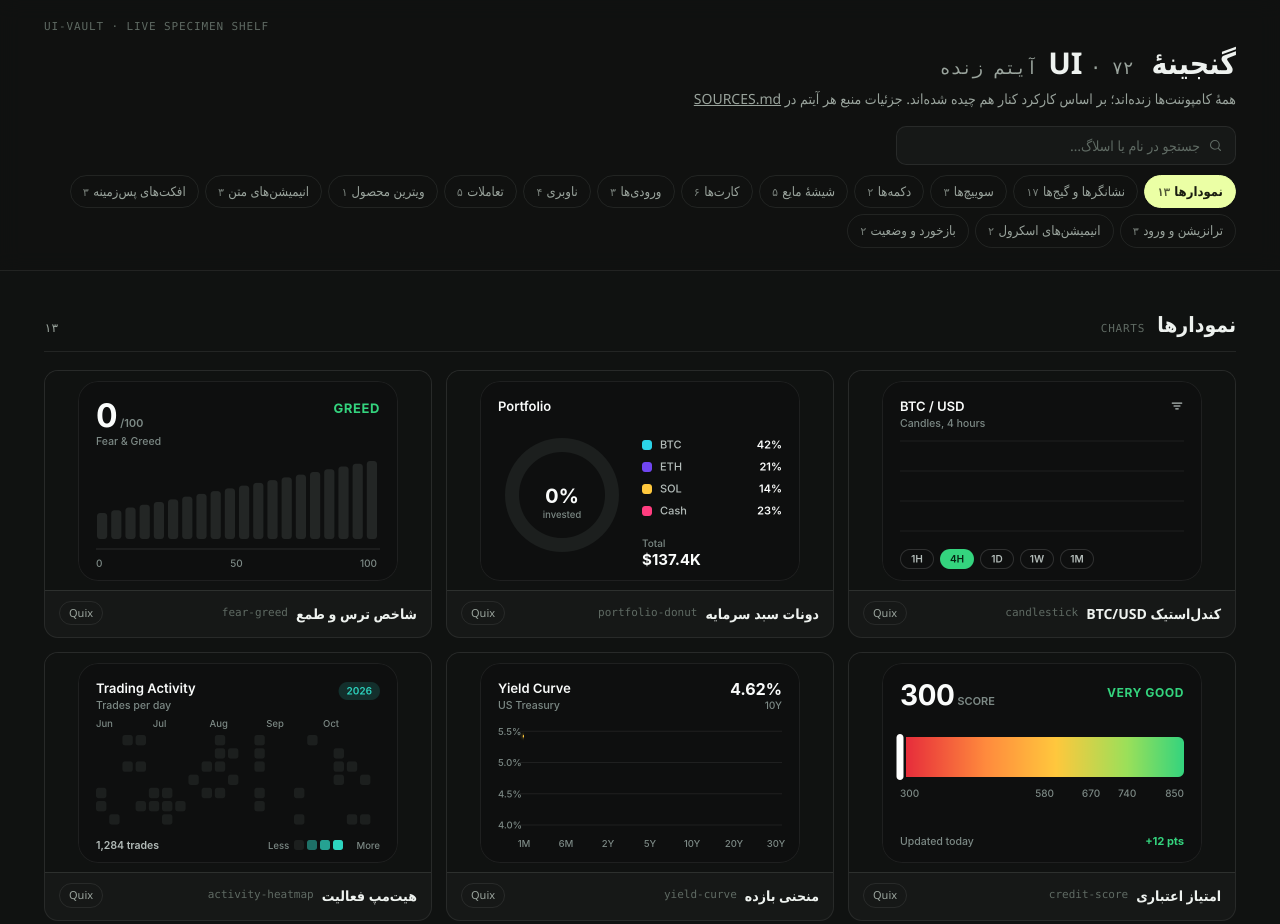
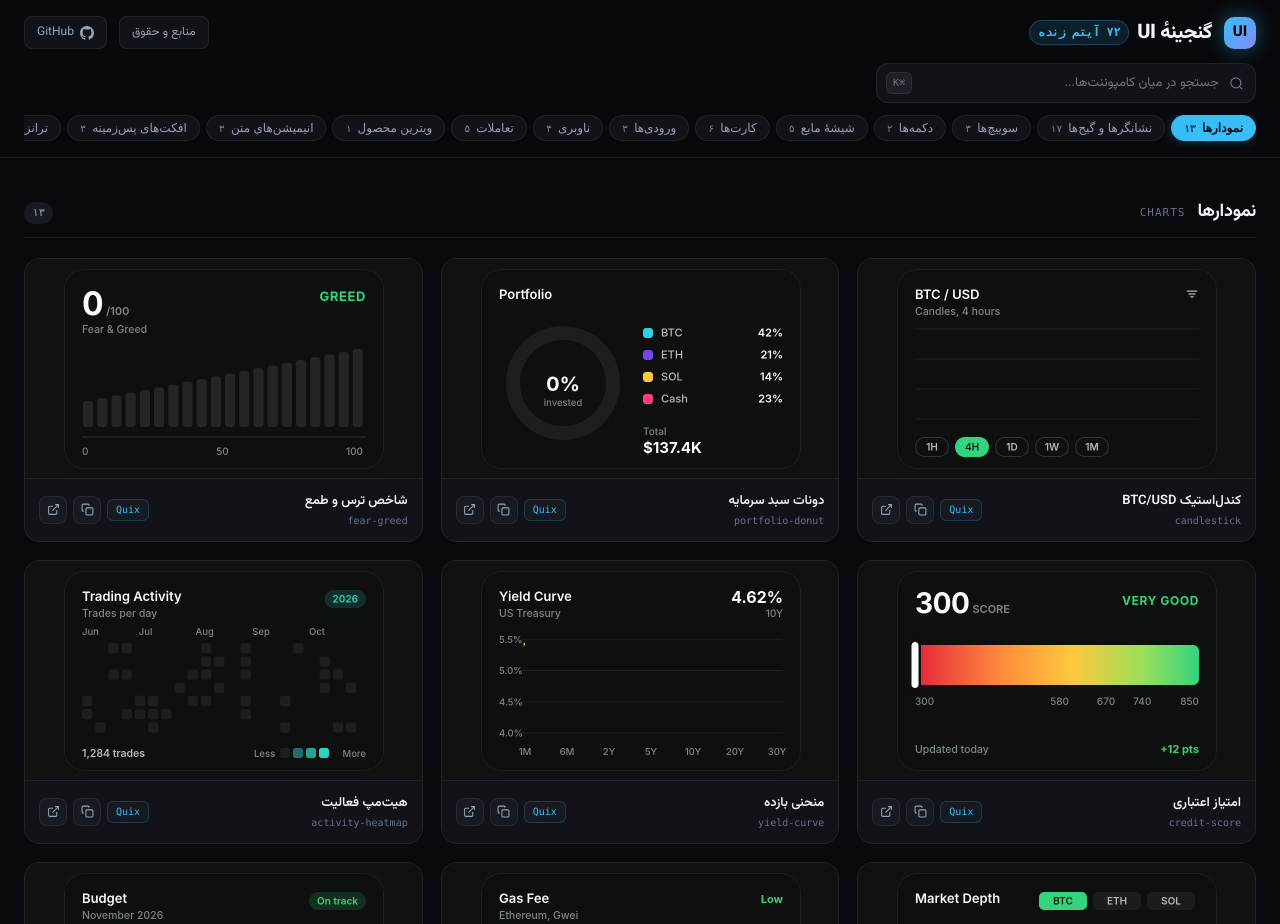
Before and after one commit to ahmadkhanloo/ui-vault, a plain HTML site: page index.html in a window 1280 px wide. Shown: the top 924 px of the page. Drawn offline with Linux system fonts and the light colour scheme.

Commit message:
feat(ui): redesign index.html with sleek glassmorphism, direct open links, path copy, and ⌘K search

```diff
--- a/index.html
+++ b/index.html
@@ -1,182 +1,270 @@
 <!doctype html>
-<html dir="rtl" lang="fa" data-zcode-design>
+<html dir="rtl" lang="fa">
 <head>
 <meta charset="utf-8">
 <meta name="viewport" content="width=device-width, initial-scale=1">
 <link rel="icon" href="data:,">
-<title>گنجینهٔ UI — گالری زنده</title>
+<title>گنجینهٔ UI — ui-vault</title>
+<link rel="preconnect" href="https://fonts.googleapis.com">
+<link rel="preconnect" href="https://fonts.gstatic.com" crossorigin>
+<link href="https://fonts.googleapis.com/css2?family=Plus+Jakarta+Sans:wght@500;600;700;800&family=Vazirmatn:wght@400;500;600;700;800&display=swap" rel="stylesheet">
 <style>
 :root{
-  --bg:#101211;
-  --surface:#161817;
-  --surface-2:#1b1e1c;
-  --fg:#eef2ef;
-  --muted:#9aa49d;
-  --faint:#5f6a63;
-  --border:rgba(255,255,255,.08);
-  --border-strong:rgba(255,255,255,.16);
-  --accent:#ebffa5;
-  --accent-ink:#1a1d10;
-  --font-body:"Vazirmatn","IRANSansX","Segoe UI",Tahoma,sans-serif;
-  --font-mono:"Cascadia Mono",Consolas,ui-monospace,monospace;
-  --radius:14px;
-  --maxw:1240px;
+  --bg:#090A0D;
+  --surface:#111318;
+  --surface-2:#171A21;
+  --surface-hover:#1D212A;
+  --fg:#F1F4F9;
+  --muted:#94A3B8;
+  --faint:#64748B;
+  --border:rgba(255,255,255,0.07);
+  --border-strong:rgba(255,255,255,0.16);
+  --accent:#38BDF8;
+  --accent-glow:rgba(56,189,248,0.25);
+  --font-body:"Vazirmatn","Plus Jakarta Sans",system-ui,-apple-system,sans-serif;
+  --font-mono:ui-monospace,SFMono-Regular,Consolas,monospace;
+  --radius:16px;
+  --maxw:1320px;
 }
-*{box-sizing:border-box}
+*{box-sizing:border-box;margin:0;padding:0}
 html{scroll-behavior:smooth}
 @media (prefers-reduced-motion: reduce){
   html{scroll-behavior:auto}
   *{transition:none !important}
 }
 body{
-  margin:0;background:var(--bg);color:var(--fg);
-  font-family:var(--font-body);font-size:15px;line-height:1.65;
+  background:var(--bg);color:var(--fg);
+  font-family:var(--font-body);font-size:14px;line-height:1.6;
+  min-height:100vh;display:flex;flex-direction:column;
 }
-a{color:inherit}
+a{color:inherit;text-decoration:none}
 
-/* ---------- سرصفحه ---------- */
+/* ---------- هدر شیشه‌ای مدرن ---------- */
 header{
-  position:sticky;top:0;z-index:10;
-  background:rgba(16,18,17,.88);backdrop-filter:blur(10px);
+  position:sticky;top:0;z-index:50;
+  background:rgba(9,10,13,0.85);backdrop-filter:blur(16px);-webkit-backdrop-filter:blur(16px);
   border-bottom:1px solid var(--border);
 }
 .head-inner{
-  max-width:var(--maxw);margin-inline:auto;
-  padding:18px 24px 10px;display:flex;flex-wrap:wrap;align-items:end;gap:10px 18px;
+  max-width:var(--maxw);margin:0 auto;
+  padding:16px 24px 10px;display:flex;flex-direction:column;gap:14px;
 }
-.eyebrow{
-  direction:ltr;unicode-bidi:isolate;
-  font-family:var(--font-mono);font-size:11px;letter-spacing:.08em;
-  color:var(--faint);text-transform:uppercase;margin-inline-end:auto;
+.top-bar{
+  display:flex;align-items:center;justify-content:space-between;gap:16px;
 }
-.title-wrap{flex-basis:100%}
+.brand{display:flex;align-items:center;gap:12px}
+.logo-icon{
+  width:32px;height:32px;border-radius:10px;
+  background:linear-gradient(135deg, #38BDF8, #818CF8);
+  display:flex;align-items:center;justify-content:center;
+  color:#090A0D;font-weight:800;font-size:15px;box-shadow:0 0 20px rgba(56,189,248,0.4);
+}
 h1{
-  margin:0;font-size:30px;line-height:1.15;font-weight:700;letter-spacing:0;
+  font-size:20px;font-weight:800;letter-spacing:-0.4px;
+  display:flex;align-items:center;gap:8px;
 }
 h1 .count{
-  font-family:var(--font-mono);font-weight:400;font-size:18px;color:var(--muted);
-  margin-inline-start:10px;
+  font-family:var(--font-mono);font-size:12px;font-weight:600;
+  color:var(--accent);background:rgba(56,189,248,0.12);
+  padding:2px 8px;border-radius:20px;border:1px solid rgba(56,189,248,0.25);
 }
-.lede{margin:6px 0 0;color:var(--muted);font-size:14px}
+.ext-links{display:flex;align-items:center;gap:12px}
+.github-link{
+  display:flex;align-items:center;gap:6px;font-size:12px;color:var(--muted);
+  padding:6px 12px;border-radius:8px;border:1px solid var(--border);
+  transition:all 0.2s;background:var(--surface);
+}
+.github-link:hover{color:#FFF;border-color:var(--border-strong);background:var(--surface-2)}
+
+/* ابزارهای سرچ و فیلتر */
 .tools{
-  flex-basis:100%;display:flex;flex-wrap:wrap;align-items:center;gap:10px;
-  padding-block:6px 12px;
+  display:flex;align-items:center;gap:12px;flex-wrap:wrap;
 }
-.search{
-  display:flex;align-items:center;gap:8px;
-  background:var(--surface);border:1px solid var(--border);
-  border-radius:10px;padding:7px 12px;min-width:230px;flex:1 1 230px;max-width:340px;
+.search-box{
+  position:relative;display:flex;align-items:center;flex:1 1 260px;max-width:380px;
 }
-.search:focus-within{border-color:var(--accent)}
-.search svg{flex:none;color:var(--faint)}
-.search input{
-  all:unset;width:100%;font-family:var(--font-body);font-size:14px;color:var(--fg);
+.search-icon{
+  position:absolute;right:12px;color:var(--faint);pointer-events:none;
 }
-.search input::placeholder{color:var(--faint)}
-.pills{display:flex;flex-wrap:wrap;gap:6px}
+.search-input{
+  width:100%;background:var(--surface);border:1px solid var(--border);
+  border-radius:12px;padding:9px 36px 9px 48px;
+  font-family:var(--font-body);font-size:13px;color:var(--fg);
+  outline:none;transition:all 0.2s;
+}
+.search-input:focus{
+  border-color:var(--accent);background:var(--surface-2);
+  box-shadow:0 0 16px var(--accent-glow);
+}
+.kbd-shortcut{
+  position:absolute;left:10px;font-family:var(--font-mono);font-size:10px;
+  color:var(--faint);background:rgba(255,255,255,0.06);
+  padding:2px 6px;border-radius:6px;border:1px solid var(--border);
+}
+.pills-scroll{
+  display:flex;align-items:center;gap:6px;overflow-x:auto;padding-bottom:6px;
+  scrollbar-width:none;-ms-overflow-style:none;flex:1 1 100%;
+}
+.pills-scroll::-webkit-scrollbar{display:none}
 .pill{
-  all:unset;cursor:pointer;
-  font-size:13px;color:var(--muted);
-  border:1px solid var(--border);border-radius:999px;
-  padding:5px 12px;transition:color .15s,border-color .15s,background .15s;
+  flex-shrink:0;cursor:pointer;font-size:12px;font-weight:500;
+  color:var(--muted);background:var(--surface);
+  border:1px solid var(--border);border-radius:20px;
+  padding:5px 12px;transition:all 0.2s;display:flex;align-items:center;gap:6px;
 }
-.pill:hover{color:var(--fg);border-color:var(--border-strong)}
-.pill.active{background:var(--accent);color:var(--accent-ink);border-color:var(--accent);font-weight:600}
-.pill .n{font-family:var(--font-mono);font-size:11px;opacity:.75;margin-inline-start:4px}
+.pill:hover{color:#FFF;border-color:var(--border-strong);background:var(--surface-2)}
+.pill.active{
+  background:var(--accent);color:#090A0D;border-color:var(--accent);
+  font-weight:700;box-shadow:0 0 14px var(--accent-glow);
+}
+.pill .badge{
+  font-family:var(--font-mono);font-size:10px;opacity:0.8;
+}
 
-/* ---------- بخش‌ها ---------- */
-main{max-width:var(--maxw);margin-inline:auto;padding:10px 24px 60px}
-section{padding-block:26px 6px;scroll-margin-top:120px}
-.sec-head{display:flex;align-items:baseline;gap:12px;border-bottom:1px solid var(--border);padding-bottom:10px;margin-bottom:18px}
-.sec-head h2{margin:0;font-size:21px;font-weight:700}
+/* ---------- محتوای اصلی ---------- */
+main{max-width:var(--maxw);margin:0 auto;padding:24px 24px 80px;width:100%}
+section{padding-block:16px 8px;scroll-margin-top:140px}
+.sec-head{
+  display:flex;align-items:baseline;gap:12px;
+  border-bottom:1px solid var(--border);padding-bottom:10px;margin-bottom:20px;
+}
+.sec-head h2{font-size:18px;font-weight:700;letter-spacing:-0.2px}
 .sec-head .latin{
-  direction:ltr;unicode-bidi:isolate;
-  font-family:var(--font-mono);font-size:11px;letter-spacing:.07em;color:var(--faint);text-transform:uppercase;
+  direction:ltr;font-family:var(--font-mono);font-size:11px;
+  color:var(--faint);text-transform:uppercase;letter-spacing:1px;
 }
-.sec-head .c{font-family:var(--font-mono);font-size:12px;color:var(--muted);margin-inline-start:auto}
-.sec-empty{color:var(--faint);font-size:13px;padding-block:8px}
+.sec-head .c{
+  font-family:var(--font-mono);font-size:11px;color:var(--muted);
+  margin-inline-start:auto;background:var(--surface-2);padding:2px 8px;border-radius:12px;
+}
 
+/* شبکه کارت‌ها */
 .grid{
-  display:grid;gap:14px;
-  grid-template-columns:repeat(auto-fill,minmax(300px,1fr));
+  display:grid;gap:18px;
+  grid-template-columns:repeat(auto-fill,minmax(310px,1fr));
 }
 figure.card{
-  all:unset;display:flex;flex-direction:column;
+  display:flex;flex-direction:column;
   background:var(--surface);border:1px solid var(--border);border-radius:var(--radius);
-  overflow:hidden;transition:border-color .15s,transform .15s;
+  overflow:hidden;transition:all 0.25s cubic-bezier(0.16,1,0.3,1);position:relative;
 }
-figure.card:hover{border-color:var(--border-strong);transform:translateY(-2px)}
+figure.card:hover{
+  border-color:var(--border-strong);transform:translateY(-3px);
+  box-shadow:0 12px 30px rgba(0,0,0,0.5);
+}
 .preview{
   position:relative;height:230px;
   display:flex;align-items:center;justify-content:center;
-  background:var(--surface-2);
-  border-bottom:1px solid var(--border);
-  overflow:hidden;
+  background:radial-gradient(circle at center, #171A21 0%, #0F1116 100%);
+  border-bottom:1px solid var(--border);overflow:hidden;
 }
 .preview.h-charts{height:220px}
 .preview.h-ind{height:210px}
-.preview.h-tog{height:300px}
-.preview.h-glass{height:300px}
-.preview.h-show{height:320px}
+.preview.h-tog{height:280px}
+.preview.h-glass{height:280px}
+.preview.h-show{height:300px}
 .preview iframe{
   width:100%;height:100%;border:0;display:block;background:transparent;
 }
-.card-meta{
-  display:flex;align-items:center;gap:8px;padding:10px 14px 12px;
+
+/* پاورقی و دکمه‌های کارت */
+.card-footer{
+  display:flex;align-items:center;justify-content:space-between;
+  padding:12px 14px;background:var(--surface);gap:8px;
 }
-.card-meta .fa{font-size:14px;font-weight:600}
-.card-meta .slug{
-  direction:ltr;unicode-bidi:isolate;
-  font-family:var(--font-mono);font-size:11px;color:var(--faint);
-  overflow-wrap:anywhere;text-align:end;
+.card-info{display:flex;flex-direction:column;min-width:0;flex:1}
+.card-info .fa{font-size:13px;font-weight:600;white-space:nowrap;overflow:hidden;text-overflow:ellipsis}
+.card-info .slug{
+  direction:ltr;text-align:right;font-family:var(--font-mono);font-size:10px;
+  color:var(--faint);margin-top:1px;
 }
-.src{
-  margin-inline-start:auto;flex:none;
-  font-size:11px;color:var(--muted);
-  border:1px solid var(--border);border-radius:999px;padding:2px 9px;
+.card-actions{display:flex;align-items:center;gap:6px}
+.src-tag{
+  font-size:10px;font-family:var(--font-mono);padding:2px 8px;border-radius:6px;
+  border:1px solid var(--border);background:var(--surface-2);color:var(--muted);
 }
-.note{
-  font-size:11px;color:var(--faint);padding:0 14px 12px;margin:0;
+.src-tag.tag-Quix{color:#38BDF8;border-color:rgba(56,189,248,0.2)}
+.src-tag.tag-d3motion{color:#818CF8;border-color:rgba(129,140,248,0.2)}
+.src-tag.tag-LiquidGlass{color:#34D399;border-color:rgba(52,211,153,0.2)}
+.src-tag.tag-Handbook{color:#F472B6;border-color:rgba(244,114,182,0.2)}
+.src-tag.tag-VibePrompt{color:#FBBF24;border-color:rgba(251,191,36,0.2)}
+
+.btn-icon{
+  width:28px;height:28px;border-radius:8px;background:var(--surface-2);
+  border:1px solid var(--border);color:var(--muted);
+  display:flex;align-items:center;justify-content:center;cursor:pointer;
+  transition:all 0.2s;text-decoration:none;
 }
+.btn-icon:hover{color:#FFF;background:var(--surface-hover);border-color:var(--border-strong)}
+
+/* فوتر */
 footer{
-  border-top:1px solid var(--border);
-  color:var(--faint);font-size:13px;
+  margin-top:auto;border-top:1px solid var(--border);
+  background:var(--surface);color:var(--faint);font-size:12px;
 }
-.foot-inner{max-width:var(--maxw);margin-inline:auto;padding:20px 24px 34px}
-.foot-inner a{color:var(--muted)}
+.foot-inner{
+  max-width:var(--maxw);margin:0 auto;padding:24px;
+  display:flex;flex-wrap:wrap;justify-content:space-between;gap:12px;
+}
+.foot-inner a{color:var(--muted);text-decoration:underline}
 .no-result{
-  display:none;color:var(--faint);padding:30px 0;text-align:center;
+  display:none;color:var(--muted);padding:60px 0;text-align:center;font-size:15px;
 }
+
+/* توئست کپی */
+.copy-toast{
+  position:fixed;bottom:24px;left:50%;transform:translateX(-50%) translateY(40px);
+  background:#10B981;color:#FFF;padding:8px 16px;border-radius:20px;
+  font-size:12px;font-weight:600;box-shadow:0 8px 24px rgba(16,185,129,0.3);
+  pointer-events:none;opacity:0;transition:all 0.3s cubic-bezier(0.16,1,0.3,1);z-index:100;
+}
+.copy-toast.show{transform:translateX(-50%) translateY(0);opacity:1}
 </style>
 </head>
 <body>
 
 <header>
   <div class="head-inner">
-    <span class="eyebrow">ui-vault · live specimen shelf</span>
-    <div class="title-wrap">
-      <h1>گنجینهٔ UI <span class="count" id="total"></span></h1>
-      <p class="lede">همهٔ کامپوننت‌ها زنده‌اند؛ بر اساس کارکرد کنار هم چیده شده‌اند. جزئیات منبع هر آیتم در <a href="SOURCES.md">SOURCES.md</a></p>
+    <div class="top-bar">
+      <div class="brand">
+        <div class="logo-icon">UI</div>
+        <div>
+          <h1>گنجینهٔ UI <span class="count" id="total"></span></h1>
+        </div>
+      </div>
+      <div class="ext-links">
+        <a class="github-link" href="SOURCES.md">
+          <span>منابع و حقوق</span>
+        </a>
+        <a class="github-link" href="https://github.com/ahmadkhanloo/ui-vault" target="_blank" rel="noreferrer">
+          <svg width="14" height="14" viewBox="0 0 24 24" fill="currentColor"><path d="M12 0C5.37 0 0 5.37 0 12c0 5.31 3.435 9.795 8.205 11.385.6.105.825-.255.825-.57 0-.285-.015-1.23-.015-2.235-3.015.555-3.795-.735-4.035-1.41-.135-.345-.72-1.41-1.23-1.695-.42-.225-1.02-.78-.015-.795.945-.015 1.62.87 1.845 1.23 1.08 1.815 2.805 1.305 3.495.99.105-.78.42-1.305.765-1.605-2.67-.3-5.46-1.335-5.46-5.925 0-1.305.465-2.385 1.23-3.225-.12-.3-.54-1.53.12-3.18 0 0 1.005-.315 3.3 1.23.96-.27 1.98-.405 3-.405s2.04.135 3 .405c2.295-1.56 3.3-1.23 3.3-1.23.66 1.65.24 2.88.12 3.18.765.84 1.23 1.905 1.23 3.225 0 4.605-2.805 5.625-5.475 5.925.435.375.81 1.095.81 2.22 0 1.605-.015 2.895-.015 3.3 0 .315.225.69.825.57A12.02 12.02 0 0024 12c0-6.63-5.37-12-12-12z"/></svg>
+          <span>GitHub</span>
+        </a>
+      </div>
     </div>
+
     <div class="tools">
-      <label class="search">
-        <svg width="15" height="15" viewBox="0 0 24 24" fill="none" stroke="currentColor" stroke-width="1.7" stroke-linecap="round" aria-hidden="true"><circle cx="11" cy="11" r="7"/><path d="M20 20l-3.8-3.8"/></svg>
-        <input id="q" type="search" placeholder="جستجو در نام یا اسلاگ…" aria-label="جستجوی کامپوننت">
-      </label>
-      <nav class="pills" id="pills" aria-label="دسته‌بندی کارکردی"></nav>
+      <div class="search-box">
+        <svg class="search-icon" width="15" height="15" viewBox="0 0 24 24" fill="none" stroke="currentColor" stroke-width="2"><circle cx="11" cy="11" r="8"/><path d="M21 21l-4.35-4.35"/></svg>
+        <input id="q" type="search" class="search-input" placeholder="جستجو در میان کامپوننت‌ها..." aria-label="جستجو">
+        <span class="kbd-shortcut">⌘K</span>
+      </div>
+      <nav class="pills-scroll" id="pills" aria-label="دسته‌بندی"></nav>
     </div>
   </div>
 </header>
 
 <main>
-  <div class="no-result" id="no-result">چیزی با این عبارت پیدا نشد.</div>
+  <div class="no-result" id="no-result">هیچ کامپوننتی مطابق با جستجوی شما یافت نشد.</div>
   <div id="sections"></div>
 </main>
 
+<div class="copy-toast" id="toast">مسیر فایل کپی شد!</div>
+
 <footer>
   <div class="foot-inner">
-    مرجع شخصی؛ وضعیت حقوق هر منبع در <a href="SOURCES.md">SOURCES.md</a> — d3motion و cake-couch باید خصوصی بمانند · کامپوننت‌های Quix طبق اعلام سایت برای استفادهٔ شخصی و تجاری آزادند · کیت <bdi dir="ltr">Liquid Glass</bdi> با لایسنس MIT آزاد است.
-    <br>کارت Cake Couch برای اجرای <bdi dir="ltr">art.svg</bdi> به سرور محلی نیاز دارد: <bdi dir="ltr">python -m http.server 4173</bdi>
+    <span>گنجینهٔ مرجع کامپوننت‌های زنده و انیمیشن‌دار رابط کاربری</span>
+    <span>جزئیات لایسنس و حقوق هر منبع در <a href="SOURCES.md">SOURCES.md</a></span>
   </div>
 </footer>
 
@@ -287,19 +375,24 @@ const CATALOG = [
 ];
 
 const faNum = n => n.toLocaleString("fa-IR");
+const toast = document.getElementById("toast");
+function showToast(msg){
+  toast.textContent = msg;
+  toast.classList.add("show");
+  setTimeout(() => toast.classList.remove("show"), 2000);
+}
 
-// سرصفحه
+// مقداردهی سرصفحه
 const total = CATALOG.reduce((a, c) => a + c.items.length, 0);
-document.getElementById("total").textContent = "· " + faNum(total) + " آیتم زنده";
+document.getElementById("total").textContent = faNum(total) + " آیتم زنده";
 
 const pills = document.getElementById("pills");
 for (const c of CATALOG) {
   const b = document.createElement("button");
   b.className = "pill";
-  b.href = "#" + c.cat;
   b.textContent = c.fa;
   const n = document.createElement("span");
-  n.className = "n"; n.textContent = faNum(c.items.length);
+  n.className = "badge"; n.textContent = faNum(c.items.length);
   b.append(n);
   b.addEventListener("click", () => {
     document.querySelectorAll(".pill.active").forEach(x => x.classList.remove("active"));
@@ -310,50 +403,79 @@ for (const c of CATALOG) {
 }
 pills.firstElementChild.classList.add("active");
 
-// بخش‌ها و کارت‌ها
+// رندر کارت‌ها
 const wrap = document.getElementById("sections");
 for (const c of CATALOG) {
   const sec = document.createElement("section");
   sec.id = c.cat;
+
   const head = document.createElement("div");
   head.className = "sec-head";
   const h2 = document.createElement("h2"); h2.textContent = c.fa;
   const latin = document.createElement("span"); latin.className = "latin"; latin.textContent = c.latin;
   const cnt = document.createElement("span"); cnt.className = "c"; cnt.textContent = faNum(c.items.length);
   head.append(h2, latin, cnt);
+
   const grid = document.createElement("div"); grid.className = "grid";
   for (const it of c.items) {
+    const filePath = `${c.cat}/${it.slug}/${it.file}`;
     const fig = document.createElement("figure");
     fig.className = "card";
     fig.dataset.fa = it.name;
     fig.dataset.slug = it.slug;
+
     const pv = document.createElement("div");
     pv.className = "preview " + (c.h || "");
     const fr = document.createElement("iframe");
     fr.loading = "lazy";
     fr.title = it.name;
     fr.setAttribute("referrerpolicy", "no-referrer");
-    fr.dataset.src = `${c.cat}/${it.slug}/${it.file}`;
+    fr.dataset.src = filePath;
     pv.append(fr);
-    const meta = document.createElement("div");
-    meta.className = "card-meta";
+
+    const footer = document.createElement("div");
+    footer.className = "card-footer";
+
+    const info = document.createElement("div");
+    info.className = "card-info";
     const name = document.createElement("span"); name.className = "fa"; name.textContent = it.name;
     const slug = document.createElement("span"); slug.className = "slug"; slug.textContent = it.slug;
-    const src = document.createElement("span"); src.className = "src"; src.textContent = it.src;
-    meta.append(name, slug, src);
-    fig.append(pv, meta);
-    if (it.note) {
-      const note = document.createElement("p");
-      note.className = "note"; note.textContent = it.note;
-      fig.append(note);
-    }
+    info.append(name, slug);
+
+    const actions = document.createElement("div");
+    actions.className = "card-actions";
+
+    const srcTag = document.createElement("span");
+    srcTag.className = `src-tag tag-${it.src.replace(/\s+/g,'')}`;
+    srcTag.textContent = it.src;
+
+    const copyBtn = document.createElement("button");
+    copyBtn.className = "btn-icon";
+    copyBtn.title = "کپی مسیر فایل";
+    copyBtn.innerHTML = `<svg width="13" height="13" viewBox="0 0 24 24" fill="none" stroke="currentColor" stroke-width="2"><rect x="9" y="9" width="13" height="13" rx="2" ry="2"/><path d="M5 15H4a2 2 0 0 1-2-2V4a2 2 0 0 1 2-2h9a2 2 0 0 1 2 2v1"/></svg>`;
+    copyBtn.addEventListener("click", () => {
+      navigator.clipboard.writeText(filePath);
+      showToast("مسیر فایل کپی شد: " + filePath);
+    });
+
+    const openLink = document.createElement("a");
+    openLink.className = "btn-icon";
+    openLink.href = filePath;
+    openLink.target = "_blank";
+    openLink.title = "مشاهده تمام‌صفحه در تب جدید";
+    openLink.innerHTML = `<svg width="13" height="13" viewBox="0 0 24 24" fill="none" stroke="currentColor" stroke-width="2"><path d="M18 13v6a2 2 0 0 1-2 2H5a2 2 0 0 1-2-2V8a2 2 0 0 1 2-2h6"/><polyline points="15 3 21 3 21 9"/><line x1="10" y1="14" x2="21" y2="3"/></svg>`;
+
+    actions.append(srcTag, copyBtn, openLink);
+    footer.append(info, actions);
+    fig.append(pv, footer);
     grid.append(fig);
   }
+
   sec.append(head, grid);
   wrap.append(sec);
 }
 
-// بارگذاری تنبل iframe ها
+// بارگذاری تنبل iframe
 const io = new IntersectionObserver(entries => {
   for (const e of entries) {
     if (e.isIntersecting) {
@@ -365,7 +487,7 @@ const io = new IntersectionObserver(entries => {
 }, {rootMargin: "400px"});
 document.querySelectorAll("iframe[data-src]").forEach(fr => io.observe(fr));
 
-// جستجو
+// جستجوی بلادرنگ
 const q = document.getElementById("q");
 const noResult = document.getElementById("no-result");
 q.addEventListener("input", () => {
@@ -384,6 +506,15 @@ q.addEventListener("input", () => {
   }
   noResult.style.display = visible ? "none" : "block";
 });
+
+// کلید میانبر جستجو (Ctrl+K یا ⌘K)
+window.addEventListener("keydown", (e) => {
+  if ((e.ctrlKey || e.metaKey) && e.key.toLowerCase() === "k") {
+    e.preventDefault();
+    q.focus();
+    q.select();
+  }
+});
 </script>
 </body>
 </html>
```
